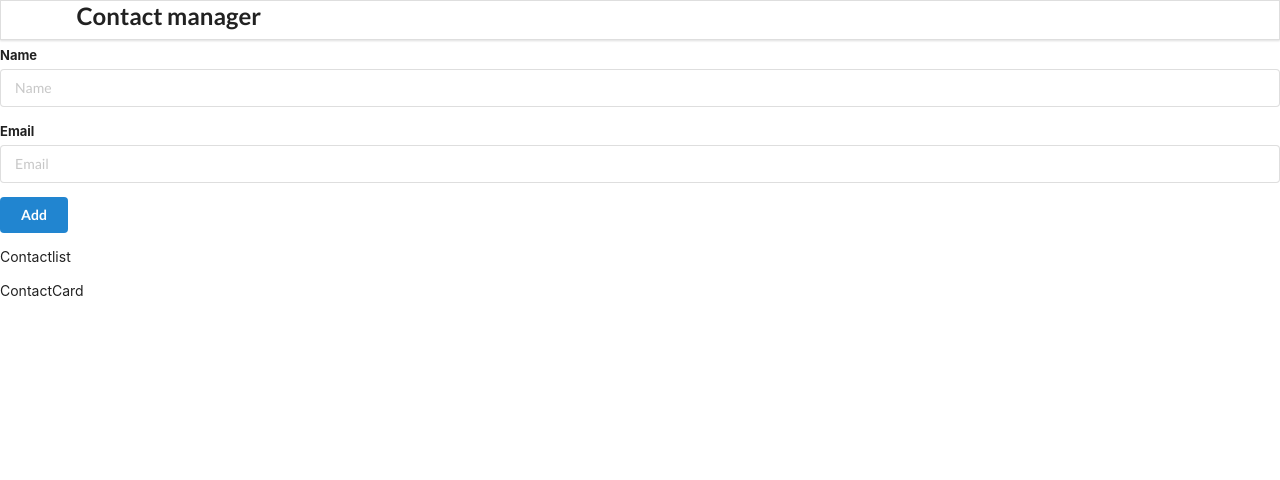
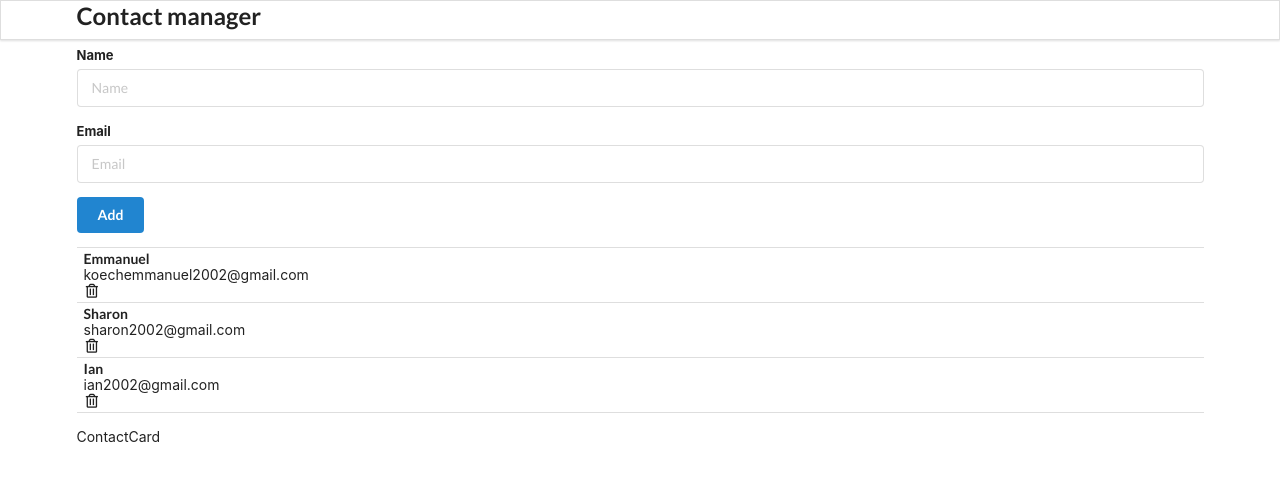
Before and after one commit to Emmanuel687/Contact-Manager-App, a React (Create React App) app: page / in a window 1280 px wide. Shown: the top 480 px of the page. Built offline with nearby package versions, Linux system fonts and the light colour scheme.

Commit message:
Dev:-Created React List

```diff
--- a/src/App.jsx
+++ b/src/App.jsx
@@ -4,11 +4,28 @@
 import ContactCard from "./components/ContactCard";
 import Contactlist from "./components/Contactlist";
 function App() {
+  const contacts =[{
+    id:"1",
+    name:"Emmanuel",
+    email:"koechemmanuel2002@gmail.com"
+  },
+  {
+    id:"2",
+    name:"Sharon",
+    email:"sharon2002@gmail.com"
+  },
+  {
+    id:"3",
+    name:"Ian",
+    email:"ian2002@gmail.com"
+  }
+]
+
   return (
-    <div>
+    <div className="ui container">
       <Header />
       <AddContact />
-      <Contactlist />
+      <Contactlist contacts={contacts}/>
       <ContactCard />
 
     </div>
--- a/src/components/Contactlist.jsx
+++ b/src/components/Contactlist.jsx
@@ -1,9 +1,18 @@
-import React from 'react'
+import React from "react";
 
-const Contactlist = () => {
-  return (
-    <div className='ui celled list'>Contactlist</div>
-  )
-}
+const Contactlist = (props) => {
+  const renderContactList = props.contacts.map((contact) => (
+    <div className="item">
 
-export default Contactlist
+      <div className="content">
+        <div className="header">{contact.name}</div>
+        <div>{contact.email}</div>
+        <i className="trash alternate outline icon"></i>
+      </div>
+    </div>
+  ));
+
+  return <div className="ui celled list">{renderContactList}</div>;
+};
+
+export default Contactlist;
```
